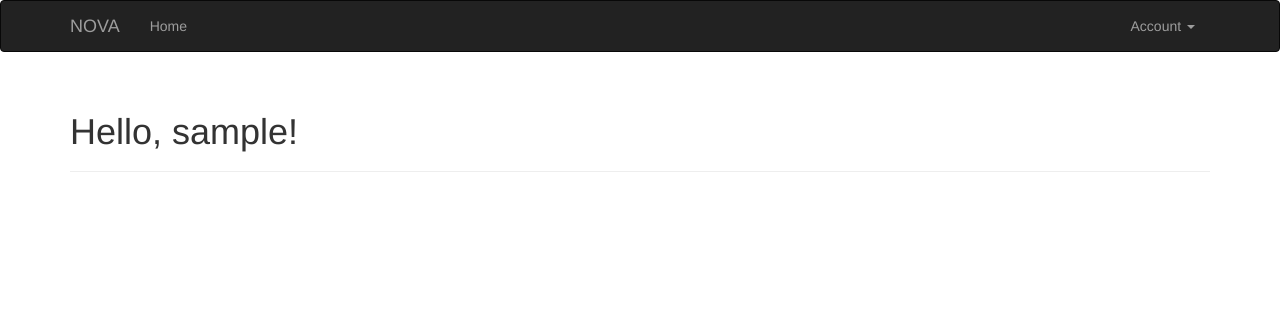
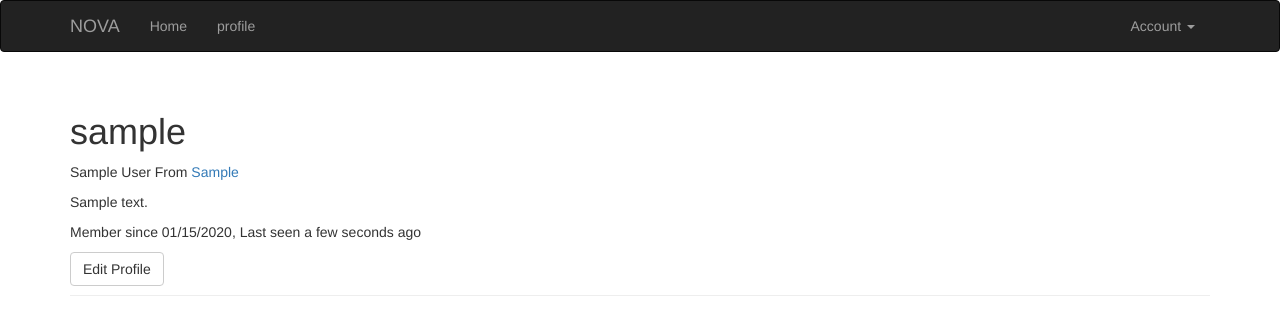
Before and after one commit to SE-KIRIRO/NOVA, a Flask app: a page that uses app/templates/base.html in a window 1280 px wide. Shown: the top 335 px of the page. Run offline with Flask 2, Linux system fonts and the light colour scheme; a user stored in the database is signed in; tables that the repository leaves empty hold one stand-in row (values such as "Sample post"); parts of the project's set-up code (start-up, migrations or seed data) failed here and were passed over; some libraries are stand-ins or nearby versions.

Commit message:
editing profiles

```diff
--- a/app/auth/views.py
+++ b/app/auth/views.py
@@ -8,11 +8,13 @@ from .. import db
 
 @auth.before_app_request
 def before_request():
-    if current_user.is_authenticated\
-    and not current_user.confirmed\
-    and request.blueprint != "auth"\
-    and request.endpoint != "static":
-        return redirect(url_for("auth.unconfirmed"))
+    if current_user.is_authenticated:
+        current_user.ping()
+        if not current_user.confirmed\
+        and request.endpoint\
+        and request.blueprint != "auth"\
+        and request.endpoint != "static":
+            return redirect(url_for("auth.unconfirmed"))
 
 @auth.route("/unconfirmed")
 def unconfirmed():
--- a/app/main/views.py
+++ b/app/main/views.py
@@ -1,7 +1,7 @@
 from . import main
 from flask import render_template, session, redirect, url_for, flash, current_app
 from datetime import datetime
-from .forms import NameForm
+from .forms import NameForm, EditProfileForm, EditProfileAdminForm
 from ..models import User, Role, Permission
 from ..email import send_email
 from .. import db
@@ -9,32 +9,60 @@ from flask_login import current_user, login_required
 from ..decorators import admin_required, permission_required
 
 
+
 @main.route("/", methods=["GET", "POST"])
 def index():
-    form = NameForm()
-    if form.validate_on_submit():
-        user = User.query.filter_by(username=form.name.data).first()
-        if user is None:
-            user = User(username=form.name.data)
-            db.session.add(user)
-            db.session.commit()
-            session["known"] = False
-            if current_app.config["NOVA_ADMIN"]:
-                send_email(current_app.config["NOVA_ADMIN"], "NEW user",
-                           "mail/new_user", user=user)
-        else:
-            session["known"] = True
-        session["name"] = form.name.data
-        form.name.data = ""
-        return redirect(url_for("main.index"))
-    return render_template("index.html",
-                           current_time=datetime.utcnow(), name= session.get("name"),
-                           form=form , known=session.get("known", False))
+    return render_template("index.html")
 
 
-@main.route("/user<name>")
-def user(name):
-    return render_template("user.html", name=name)
+@main.route("/user<username>")
+def user(username):
+    user = User.query.filter_by(username=username).first_or_404()
+    return render_template("user.html", user=user)
+
+@main.route("/edit-profile", methods=["GET", "POST"])
+@login_required
+def edit_profile():
+    form = EditProfileForm()
+    if form.validate_on_submit():
+        current_user.name = form.name.data
+        current_user.location = form.location.data
+        current_user.about_me = form.about_me.data
+        db.session.add(current_user._get_current_object())
+        db.session.commit()
+        flash("Your profile has been updated")
+        return redirect(url_for("main.user", username=current_user.username))
+    form.name.data = current_user.name
+    form.location.data = current_user.location
+    form.about_me.data = current_user.about_me
+    return render_template("edit_profile.html", form=form)
+
+@main.route("/edit-profile<int:id>" , methods=["GET", "POST"])
+@login_required
+@admin_required
+def edit_profile_admin(id):
+    user = User.query.get_or_404(id)
+    form = EditProfileAdminForm(user=user)
+    if form.validate_on_submit():
+        user.email = form.email.data
+        user.username = form.username.data
+        user.confirmed = form.confirmed.data
+        user.role = Role.query.get(form.role.data)
+        user.name = form.name.data
+        user.location = form.location.data
+        user.about_me = form.about_me.data
+        db.session.add(user)
+        db.session.commit()
+        flash('The profile has been updated.')
+        return redirect(url_for('main.user', username=user.username))
+    form.email.data = user.email
+    form.username.data = user.username
+    form.confirmed.data = user.confirmed
+    form.role.data = user.role_id
+    form.name.data = user.name
+    form.location.data = user.location
+    form.about_me.data = user.about_me
+    return render_template('edit_profile.html', form=form, user=user)
 
 @main.route("/admin")
 @login_required
--- a/app/models.py
+++ b/app/models.py
@@ -3,6 +3,7 @@ from itsdangerous import TimedJSONWebSignatureSerializer as Serializer
 from flask import current_app, flash
 from werkzeug.security import generate_password_hash, check_password_hash
 from flask_login import UserMixin, AnonymousUserMixin
+from datetime import datetime
 
 class Permission:
     FOLLOW = 1
@@ -73,6 +74,11 @@ class User(UserMixin, db.Model):
     role_id = db.Column(db.Integer, db.ForeignKey("roles.id"))
     password_hash = db.Column(db.String(128))
     confirmed = db.Column(db.Boolean, default=False)
+    name = db.Column(db.String(64))
+    location = db.Column(db.String(64))
+    about_me = db.Column(db.Text())
+    member_since = db.Column(db.DateTime(), default=datetime.utcnow)
+    last_seen = db.Column(db.DateTime(), default=datetime.utcnow)
 
 
     def __init__(self, **kwargs):
@@ -82,6 +88,12 @@ class User(UserMixin, db.Model):
                 self.role = Role.query.filter_by(name="Administrator").first()
             if self.role is None:
                 self.role = Role.query.filter_by(default=True).first()
+
+    def ping(self):
+        self.last_seen = datetime.utcnow()
+        db.session.add(self)
+        db.session.commit()
+
     ## evaliating permissions
 
     def can(self, perm):
--- a/app/templates/base.html
+++ b/app/templates/base.html
@@ -27,6 +27,7 @@
 
             <ul class="nav navbar-nav">
                 <li><a href="{{ url_for('main.index') }}">Home</a></li>
+                <li><a href="{{ url_for('main.user', username=current_user.username) }}">profile</a></li>
             </ul>
             <ul class="nav navbar-nav navbar-right">
                 {% if current_user.is_authenticated %}
--- a/app/templates/user.html
+++ b/app/templates/user.html
@@ -3,7 +3,32 @@
 {% block title %}NOVA{% endblock %}
 
 {% block page_content %}
-<div class="page-header">
-    <h1>Hello, {{ name }}!</h1>
-</div>
+    <div class="page-header">
+        <h1>{{ user.username }}</h1>
+        {% if user.name or user.location %}
+            <p>
+                {% if user.name %}{{ user.name }}{% endif %}
+                {% if user.location %}
+                    From <a href="http://maps.google.com/?q={{ user.location }}">
+                        {{ user.location }}
+                    </a>
+                {% endif %}
+            </p>
+        {% endif %}
+        {% if current_user.is_administrator() %}
+            <p><a href="mailto:{{ user.email }}">{{ user.email }}</a> </p>
+
+        {% endif %}
+        {% if user.about_me %}<p>{{ user.about_me }}</p>{% endif %}
+        <p>
+            Member since {{ moment(user.member_since).format("L")}},
+            Last seen {{ moment(user.last_seen).fromNow() }}
+        </p>
+        {% if user == current_user %}
+            <a class="btn btn-default" href="{{ url_for('main.edit_profile') }}">Edit Profile</a>
+        {% endif %}
+        {% if current_user.is_administrator() %}
+            <a class="btn btn-danger" href="{{ url_for('main.edit_profile_admin', id=user.id) }}">Edit Profile [Admin]</a>
+        {% endif %}
+    </div>
 {% endblock %}
```
Also changed, not shown: app/main/forms.py (+40 -2 lines), app/templates/edit_profile.html (added, +14 -0 lines), app/templates/index.html (+0 -9 lines), migrations/versions/a3af67c9e982_user_profiles.py (added, +40 -0 lines).
